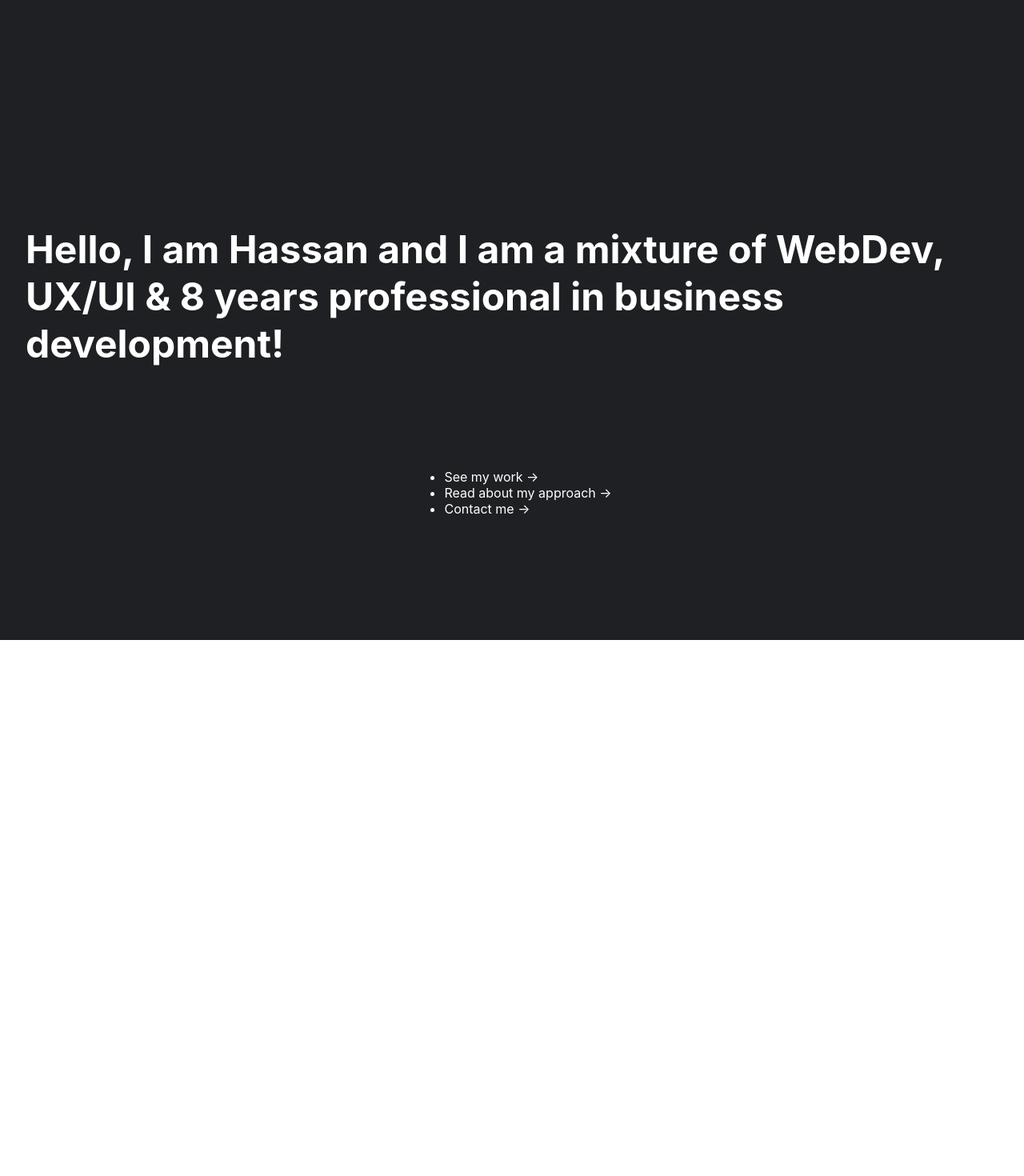
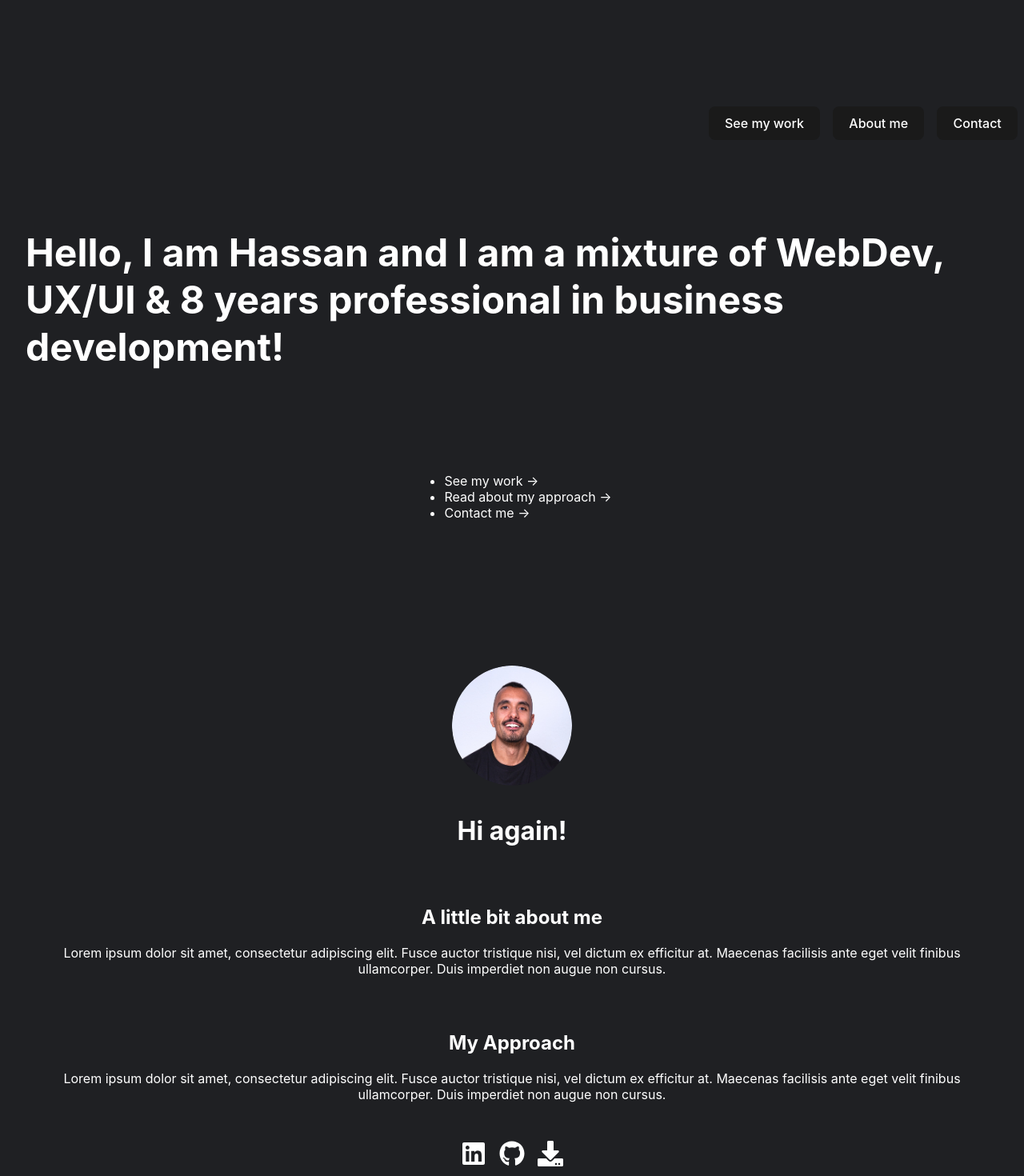
Before and after one commit to h-aburesha/my-portfolio, a React (Create React App) app: page / in a window 1280 px wide. Shown: the top 1470 px of the page at 80% size. Before the commit the page ends 800 px from the top, so only its background shows below. Built offline with nearby package versions, Linux system fonts and the light colour scheme.

Commit message:
about me with links and icons done

```diff
--- a/package.json
+++ b/package.json
@@ -9,6 +9,7 @@
     "nodemon": "^2.0.20",
     "react": "^18.2.0",
     "react-dom": "^18.2.0",
+    "react-icons": "^4.8.0",
     "react-router-dom": "^6.8.2",
     "react-scripts": "5.0.1",
     "web-vitals": "^2.1.4"
--- a/src/App.jsx
+++ b/src/App.jsx
@@ -1,10 +1,18 @@
 import logo from "./logo.svg";
 
 import Landing from "./Components/Landing/Landing";
+import "./App.css";
+import "./Components/AboutMe/AboutMe";
 import React from "react";
+import AboutMe from "./Components/AboutMe/AboutMe";
 
 function App() {
-    return <Landing />;
+    return (
+        <>
+            <Landing />
+            <AboutMe />
+        </>
+    );
 }
 
 export default App;
--- /dev/null
+++ b/src/Components/AboutMe/AboutMe.css
@@ -0,0 +1,60 @@
+.about-me-container {
+    display: flex;
+    flex-direction: column;
+    align-items: center;
+    justify-content: center;
+    padding: 2rem;
+    background-color: #1f2023;
+    color: white;
+}
+
+.profile-picture {
+    width: 150px;
+    height: 150px;
+    border-radius: 50%;
+    overflow: hidden;
+    margin-bottom: 1rem;
+}
+
+.profile-picture img {
+    width: 100%;
+    height: 100%;
+    object-fit: cover;
+}
+
+.name {
+    text-align: center;
+}
+
+.about {
+    margin-top: 2rem;
+    text-align: center;
+}
+
+.approach {
+    margin-top: 2rem;
+    text-align: center;
+}
+
+.icons {
+    margin-top: 2rem;
+    display: flex;
+    gap: 1rem;
+    font-size: 2rem;
+}
+
+.icons a {
+    color: #fff; /* adjust to match your theme */
+}
+
+.icons a:hover {
+    color: #ccc; /* adjust to match your theme */
+}
+
+.icons a:focus {
+    outline: none;
+}
+
+.icons a:active {
+    transform: translateY(2px); /* adjust to match your preference */
+}
--- /dev/null
+++ b/src/Components/AboutMe/AboutMe.jsx
@@ -0,0 +1,54 @@
+import React from "react";
+import { FaLinkedin, FaGithub, FaDownload } from "react-icons/fa";
+
+import "./AboutMe.css";
+
+const AboutMe = () => {
+    const moi =
+        "https://s3.amazonaws.com/spicedling/qhqGuzBSwezGuczS8deu45mOZs0MxUXo.png";
+
+    return (
+        <div className="about-me-container">
+            <div className="profile-picture">
+                <img src="/me.png" alt="Profile" />
+            </div>
+            <div className="name">
+                <h1> Hi again!</h1>
+            </div>
+            <div className="about">
+                <h2>A little bit about me</h2>
+                <p>
+                    Lorem ipsum dolor sit amet, consectetur adipiscing elit.
+                    Fusce auctor tristique nisi, vel dictum ex efficitur at.
+                    Maecenas facilisis ante eget velit finibus ullamcorper. Duis
+                    imperdiet non augue non cursus.
+                </p>
+            </div>
+            <div className="approach">
+                <h2>My Approach</h2>
+                <p>
+                    Lorem ipsum dolor sit amet, consectetur adipiscing elit.
+                    Fusce auctor tristique nisi, vel dictum ex efficitur at.
+                    Maecenas facilisis ante eget velit finibus ullamcorper. Duis
+                    imperdiet non augue non cursus.
+                </p>
+            </div>
+            <div className="icons">
+                <a
+                    target={"_blank"}
+                    href="https://www.linkedin.com/in/haburesha/"
+                >
+                    <FaLinkedin />
+                </a>
+                <a target={"_blank"} href="https://github.com/h-aburesha">
+                    <FaGithub />
+                </a>
+                <a href="/your-resume.pdf" download>
+                    <FaDownload />
+                </a>
+            </div>
+        </div>
+    );
+};
+
+export default AboutMe;
--- a/src/Components/Landing/Landing.css
+++ b/src/Components/Landing/Landing.css
@@ -4,26 +4,8 @@
     justify-content: center;
     align-items: center;
     min-height: 100vh;
-    background-color: #1f2023; /* dark background color */
+    background-color: #1f2023;
     color: white;
-}
-
-.navbar {
-    display: flex;
-    justify-content: space-evenly;
-    width: 100%;
-    margin-bottom: 2rem;
-}
-
-.navbar a {
-    color: white;
-    font-size: 1.2rem;
-    text-decoration: none;
-    transition: color 0.2s ease-in-out;
-}
-
-.navbar a:hover {
-    color: #c7c7c7;
 }
 
 .header {
@@ -42,14 +24,37 @@
     margin: 0 2rem;
 }
 
-@keyframes type {
-    from {
-        width: 0;
-    }
+button {
+    border-radius: 8px;
+    border: 1px solid transparent;
+    padding: 0.6em 1.2em;
+    font-size: 1em;
+    font-weight: 500;
+    font-family: inherit;
+    background-color: #1a1a1a;
+    cursor: pointer;
+    transition: border-color 0.25s;
+    margin: 0 8px;
 }
 
-@keyframes blink {
-    to {
-        visibility: hidden;
-    }
+button:hover {
+    border-color: #646cff;
 }
+
+button:focus,
+button:focus-visible {
+    outline: 4px auto -webkit-focus-ring-color;
+}
+
+.navigation-bar {
+    display: flex;
+    justify-content: flex-end;
+    align-items: center;
+    width: 100%;
+}
+
+.navigation-bar button {
+    font: 16px;
+    font-family: inherit;
+    color: white;
+}
--- a/src/Components/Landing/Landing.jsx
+++ b/src/Components/Landing/Landing.jsx
@@ -4,7 +4,13 @@ import "./Landing.css";
 
 function Landing() {
     return (
+        <>
             <div className="landing-container">
+                <div className="navigation-bar">
+                    <button>See my work</button>
+                    <button>About me</button>
+                    <button>Contact</button>
+                </div>
                 <nav className="navbar">
                     {/* <Link to="/about">About Me</Link>
                 <Link to="/projects">Projects</Link>
@@ -12,8 +18,8 @@ function Landing() {
                 </nav>
                 <header className="header">
                     <h1 className="header-text">
-                    Hello, I am Hassan and I am a mixture of WebDev, UX/UI & 8
-                    years professional in business development!
+                        Hello, I am Hassan and I am a mixture of WebDev, UX/UI &
+                        8 years professional in business development!
                     </h1>
                 </header>
                 <div className="navigation-list-home">
@@ -24,6 +30,7 @@ function Landing() {
                     </ul>
                 </div>
             </div>
+        </>
     );
 }
 
```
Also changed, not shown: public/me.png (added), 1 other file (tests, documents, lock files or other folders). Lines whose indentation alone changed are shown as unchanged.
